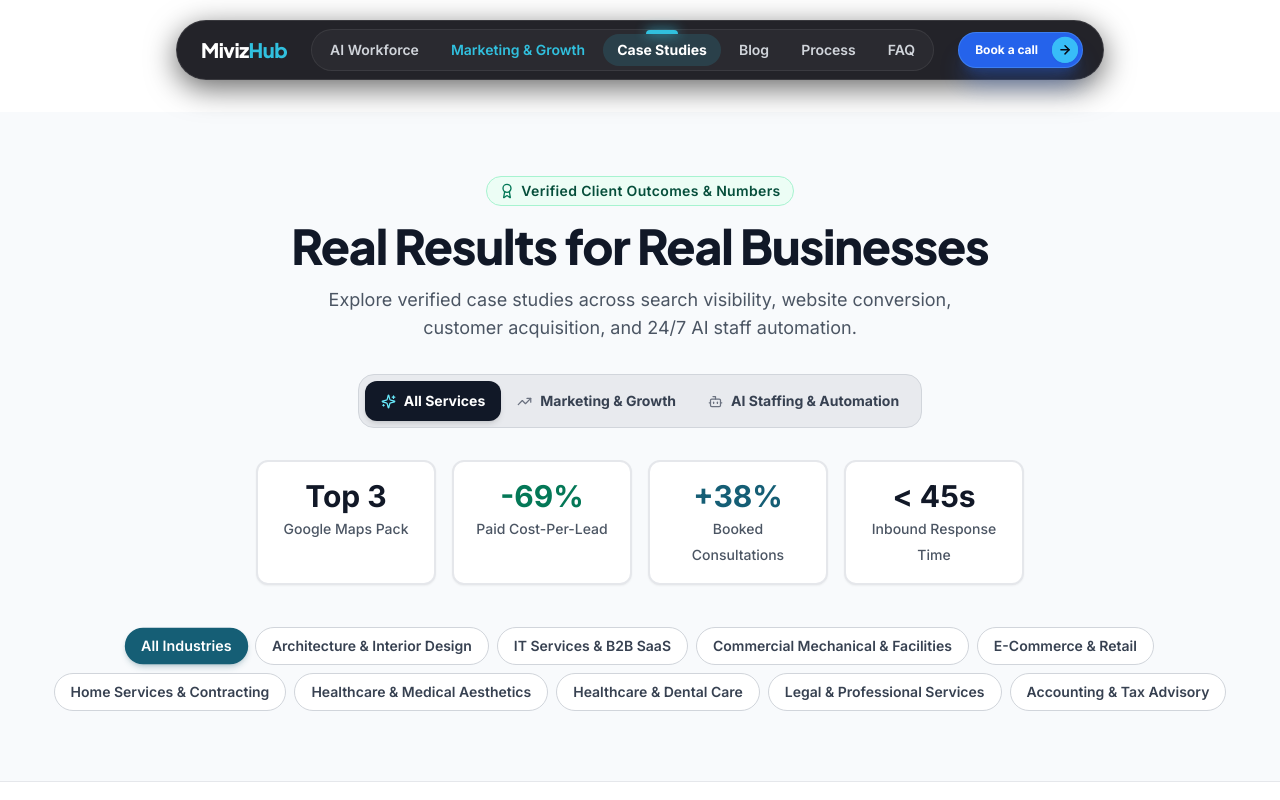
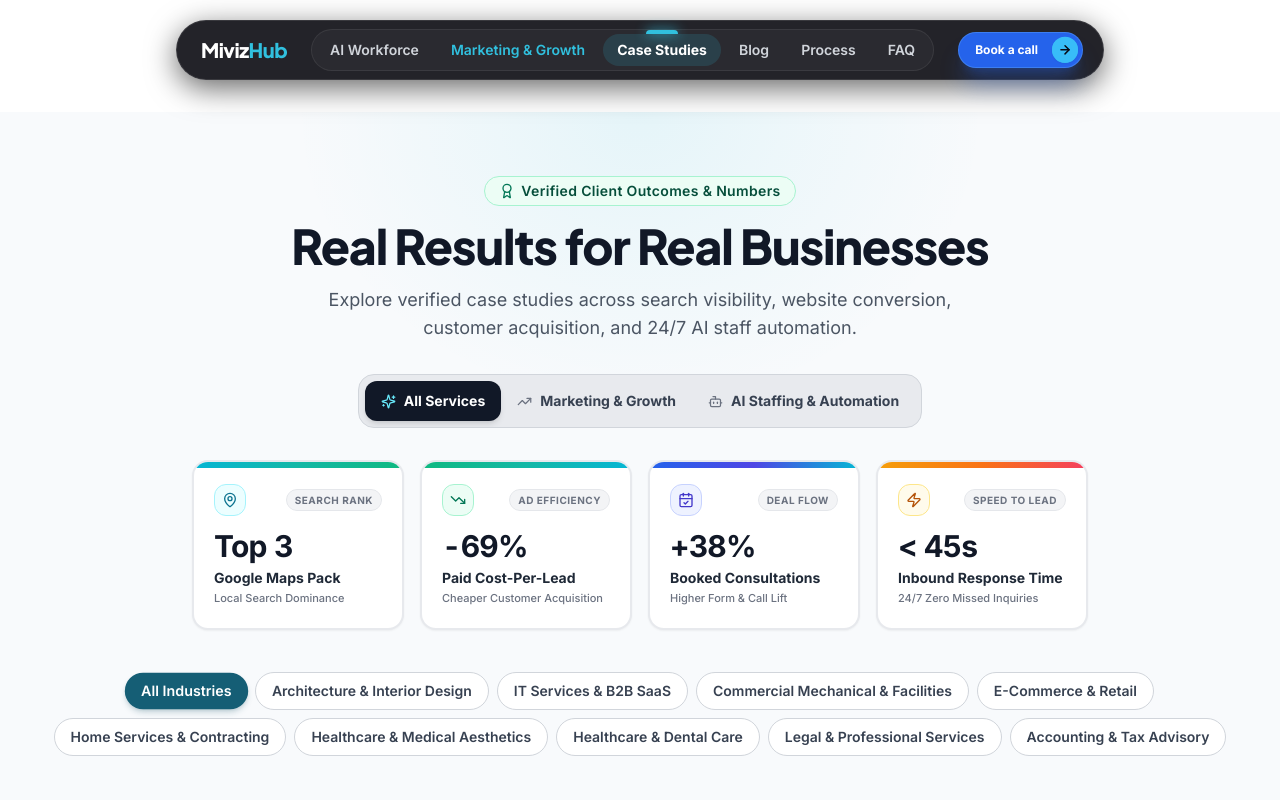
Before and after one commit to Rahullohar703/mivizhub-online, a React (Vite) app: page /casestudy in a window 1280 px wide. Shown: the top 800 px of the page. Built offline with nearby package versions, Linux system fonts and the light colour scheme.

Commit message:
feat: add dynamic moving number counters and rich framer-motion animations to case study sections

```diff
--- a/src/pages/CaseStudyPage.jsx
+++ b/src/pages/CaseStudyPage.jsx
@@ -1,6 +1,10 @@
-import React, { useState, useEffect } from 'react';
+import React, { useState, useEffect, useRef } from 'react';
 import { Link } from 'react-router-dom';
-import { Award, ArrowRight, CheckCircle2, Building2, MapPin, PhoneCall, TrendingUp, Bot, Sparkles, Zap, Clock } from 'lucide-react';
+import { motion, useInView } from 'framer-motion';
+import {
+  Award, ArrowRight, CheckCircle2, Building2, MapPin, PhoneCall,
+  TrendingUp, TrendingDown, CalendarCheck, Bot, Sparkles, Zap, Clock
+} from 'lucide-react';
 import Container from '../components/ui/Container';
 import { CASE_STUDIES, CASE_STUDY_CATEGORIES, CASE_STUDY_INDUSTRIES } from '../data/caseStudies';
 import SEOHead from '../components/SEOHead';
@@ -55,6 +59,102 @@ function renderInlineMarkdown(rawText) {
   return tokens.length > 0 ? tokens : rawText;
 }
 
+// Animated moving counter for exciting dynamic metrics
+function AnimatedCounter({ value, prefix = "", suffix = "", duration = 1.3 }) {
+  const [count, setCount] = useState(0);
+  const ref = useRef(null);
+  const isInView = useInView(ref, { once: true, margin: "-30px" });
+
+  useEffect(() => {
+    if (!isInView) return;
+    const num = typeof value === 'number' ? value : parseFloat(value);
+    if (isNaN(num)) {
+      setCount(value);
+      return;
+    }
+
+    const startTime = performance.now();
+    const durationMs = duration * 1000;
+
+    let frameId;
+    const animate = (currentTime) => {
+      const elapsed = currentTime - startTime;
+      const progress = Math.min(elapsed / durationMs, 1);
+      // easeOutExpo for energetic counter snap
+      const ease = progress === 1 ? 1 : 1 - Math.pow(2, -10 * progress);
+      const current = Math.round(ease * num);
+      setCount(current);
+
+      if (progress < 1) {
+        frameId = requestAnimationFrame(animate);
+      } else {
+        setCount(num);
+      }
+    };
+
+    frameId = requestAnimationFrame(animate);
+    return () => cancelAnimationFrame(frameId);
+  }, [isInView, value, duration]);
+
+  return (
+    <span ref={ref} className="tabular-nums">
+      {prefix}{count}{suffix}
+    </span>
+  );
+}
+
+// Exciting Aggregate Stats configuration with icons, gradients, and badges
+const AGGREGATE_STATS = [
+  {
+    prefix: "Top ",
+    value: 3,
+    suffix: "",
+    label: "Google Maps Pack",
+    sublabel: "Local Search Dominance",
+    icon: MapPin,
+    gradient: "from-cyan-500 via-teal-500 to-emerald-500",
+    iconColor: "text-cyan-700",
+    iconBg: "bg-cyan-50 border-cyan-200",
+    badge: "Search Rank"
+  },
+  {
+    prefix: "-",
+    value: 69,
+    suffix: "%",
+    label: "Paid Cost-Per-Lead",
+    sublabel: "Cheaper Customer Acquisition",
+    icon: TrendingDown,
+    gradient: "from-emerald-500 via-teal-500 to-cyan-500",
+    iconColor: "text-emerald-700",
+    iconBg: "bg-emerald-50 border-emerald-200",
+    badge: "Ad Efficiency"
+  },
+  {
+    prefix: "+",
+    value: 38,
+    suffix: "%",
+    label: "Booked Consultations",
+    sublabel: "Higher Form & Call Lift",
+    icon: CalendarCheck,
+    gradient: "from-blue-600 via-indigo-600 to-cyan-500",
+    iconColor: "text-indigo-700",
+    iconBg: "bg-indigo-50 border-indigo-200",
+    badge: "Deal Flow"
+  },
+  {
+    prefix: "< ",
+    value: 45,
+    suffix: "s",
+    label: "Inbound Response Time",
+    sublabel: "24/7 Zero Missed Inquiries",
+    icon: Zap,
+    gradient: "from-amber-500 via-orange-500 to-rose-500",
+    iconColor: "text-amber-700",
+    iconBg: "bg-amber-50 border-amber-200",
+    badge: "Speed to Lead"
+  }
+];
+
 export default function CaseStudyPage({ onOpenBooking }) {
   const [selectedCategory, setSelectedCategory] = useState("All Services");
   const [selectedIndustry, setSelectedIndustry] = useState("All Industries");
@@ -92,10 +192,17 @@ export default function CaseStudyPage({ onOpenBooking }) {
         jsonLd={jsonLd}
       />
 
-      {/* Header Section */}
-      <div className="bg-[#f8fafc] border-b border-gray-200 py-12 sm:py-16">
-        <Container className="max-w-4xl text-center">
-          <span className="inline-flex items-center gap-1.5 px-3 py-1 rounded-full bg-emerald-50 border border-emerald-200 text-emerald-900 text-xs sm:text-sm font-semibold tracking-wide mb-4">
+      {/* Header Section with Animated Spotlight */}
+      <div className="bg-[#f8fafc] border-b border-gray-200 py-12 sm:py-16 overflow-hidden relative">
+        <div className="absolute top-0 left-1/2 -translate-x-1/2 w-[700px] h-[300px] bg-[radial-gradient(ellipse_at_top,rgba(6,182,212,0.08)_0%,transparent_70%)] pointer-events-none" />
+
+        <Container className="max-w-4xl text-center relative z-10">
+          <motion.div
+            initial={{ opacity: 0, y: 15 }}
+            animate={{ opacity: 1, y: 0 }}
+            transition={{ duration: 0.5 }}
+          >
+            <span className="inline-flex items-center gap-1.5 px-3.5 py-1 rounded-full bg-emerald-50 border border-emerald-200 text-emerald-900 text-xs sm:text-sm font-semibold tracking-wide mb-4 shadow-2xs">
               <Award size={16} className="text-emerald-700" />
               Verified Client Outcomes & Numbers
             </span>
@@ -105,6 +212,7 @@ export default function CaseStudyPage({ onOpenBooking }) {
             <p className="text-base sm:text-lg text-gray-600 max-w-2xl mx-auto leading-relaxed mb-8">
               Explore verified case studies across search visibility, website conversion, customer acquisition, and 24/7 AI staff automation.
             </p>
+          </motion.div>
 
           {/* Primary Solution Tabs: Marketing & Growth vs AI Staffing */}
           <div className="relative max-w-full mb-8">
@@ -131,24 +239,52 @@ export default function CaseStudyPage({ onOpenBooking }) {
             </div>
           </div>
 
-          {/* Aggregate Stat Bar - Clean, White Cards with Strong Contrast */}
-          <div className="grid grid-cols-2 md:grid-cols-4 gap-4 max-w-3xl mx-auto mb-8">
-            <div className="bg-white border-2 border-gray-200 rounded-xl p-4 text-center shadow-sm">
-              <span className="text-2xl sm:text-3xl font-extrabold text-gray-900 block mb-0.5">Top 3</span>
-              <span className="text-xs sm:text-sm text-gray-600 font-medium">Google Maps Pack</span>
+          {/* Dynamic Moving Numbers Stat Cards */}
+          <div className="grid grid-cols-2 lg:grid-cols-4 gap-3 sm:gap-4 max-w-4xl mx-auto mb-8 text-left">
+            {AGGREGATE_STATS.map((stat, idx) => {
+              const Icon = stat.icon;
+              return (
+                <motion.div
+                  key={idx}
+                  initial={{ opacity: 0, y: 20 }}
+                  whileInView={{ opacity: 1, y: 0 }}
+                  viewport={{ once: true }}
+                  transition={{ duration: 0.45, delay: idx * 0.08 }}
+                  whileHover={{ y: -4, scale: 1.02 }}
+                  className="group relative bg-white border-2 border-gray-200/90 hover:border-gray-900/40 rounded-2xl p-4 sm:p-5 shadow-sm hover:shadow-xl hover:shadow-cyan-900/10 transition-all duration-300 overflow-hidden"
+                >
+                  {/* Top vibrant gradient accent line */}
+                  <div className={`absolute top-0 left-0 right-0 h-1.5 bg-gradient-to-r ${stat.gradient}`} />
+
+                  {/* Header Row: Icon + Badge */}
+                  <div className="flex items-center justify-between mb-3 pt-0.5">
+                    <span className={`inline-flex items-center justify-center w-8 h-8 rounded-xl ${stat.iconBg} border ${stat.iconColor} shadow-2xs group-hover:scale-110 transition-transform`}>
+                      <Icon size={16} />
+                    </span>
+                    <span className="text-[10px] font-extrabold uppercase tracking-wider text-gray-500 px-2 py-0.5 rounded-full bg-gray-100 border border-gray-200">
+                      {stat.badge}
+                    </span>
                   </div>
-            <div className="bg-white border-2 border-gray-200 rounded-xl p-4 text-center shadow-sm">
-              <span className="text-2xl sm:text-3xl font-extrabold text-emerald-700 block mb-0.5">-69%</span>
-              <span className="text-xs sm:text-sm text-gray-600 font-medium">Paid Cost-Per-Lead</span>
+
+                  {/* Animated Moving Number */}
+                  <div className="text-2xl sm:text-3xl font-black text-gray-900 tracking-tight mb-1 group-hover:text-cyan-800 transition-colors">
+                    <AnimatedCounter
+                      value={stat.value}
+                      prefix={stat.prefix}
+                      suffix={stat.suffix}
+                    />
                   </div>
-            <div className="bg-white border-2 border-gray-200 rounded-xl p-4 text-center shadow-sm">
-              <span className="text-2xl sm:text-3xl font-extrabold text-cyan-800 block mb-0.5">+38%</span>
-              <span className="text-xs sm:text-sm text-gray-600 font-medium">Booked Consultations</span>
-            </div>
-            <div className="bg-white border-2 border-gray-200 rounded-xl p-4 text-center shadow-sm">
-              <span className="text-2xl sm:text-3xl font-extrabold text-gray-900 block mb-0.5">&lt; 45s</span>
-              <span className="text-xs sm:text-sm text-gray-600 font-medium">Inbound Response Time</span>
-            </div>
+
+                  {/* Label & Sublabel */}
+                  <span className="text-xs sm:text-sm font-bold text-gray-800 block leading-tight">
+                    {stat.label}
+                  </span>
+                  <span className="text-[11px] text-gray-500 font-medium mt-0.5 hidden sm:block">
+                    {stat.sublabel}
+                  </span>
+                </motion.div>
+              );
+            })}
           </div>
 
           {/* Industry Filter Buttons - Mobile Horizontal Scroll with Edge Fades & Desktop Wrap */}
@@ -188,15 +324,21 @@ export default function CaseStudyPage({ onOpenBooking }) {
       {/* Case Studies List */}
       <Container className="max-w-5xl mt-12 sm:mt-16">
         <div className="space-y-8 sm:space-y-10">
-          {filteredStudies.map((study) => {
+          {filteredStudies.map((study, sIdx) => {
             const highlightStat = study.stats.find((s) => s.highlight) || study.stats[0];
             const roiBadge = study.planTier?.roiMultiple
               ? study.planTier.roiMultiple.split(' ')[0] + " ROI"
               : highlightStat.value;
 
             return (
+              <motion.div
+                key={study.id}
+                initial={{ opacity: 0, y: 25 }}
+                whileInView={{ opacity: 1, y: 0 }}
+                viewport={{ once: true, margin: "-50px" }}
+                transition={{ duration: 0.5, delay: (sIdx % 3) * 0.08 }}
+              >
                 <Link
-                key={study.id}
                   to={`/casestudy/${study.slug}`}
                   className="group relative block bg-white border-2 border-gray-200 hover:border-gray-900 rounded-2xl p-6 sm:p-8 transition-all duration-300 hover:shadow-2xl hover:shadow-gray-900/5 hover:-translate-y-1 overflow-hidden cursor-pointer"
                 >
@@ -291,8 +433,8 @@ export default function CaseStudyPage({ onOpenBooking }) {
                       </div>
 
                       <div className="space-y-3.5">
-                      {study.stats.map((stat, sIdx) => (
-                        <div key={sIdx} className="pb-3 border-b border-gray-200 last:border-b-0 last:pb-0">
+                        {study.stats.map((stat, idx) => (
+                          <div key={idx} className="pb-3 border-b border-gray-200 last:border-b-0 last:pb-0">
                             <span className={`text-2xl sm:text-3xl font-black block tracking-tight ${stat.highlight ? "text-emerald-700" : "text-gray-900"}`}>
                               {stat.value}
                             </span>
@@ -332,6 +474,7 @@ export default function CaseStudyPage({ onOpenBooking }) {
                     </div>
                   </div>
                 </Link>
+              </motion.div>
             );
           })}
         </div>
```
Also changed, not shown: src/pages/CaseStudyDetailPage.jsx (+45 -13 lines). Lines whose indentation alone changed are shown as unchanged.
